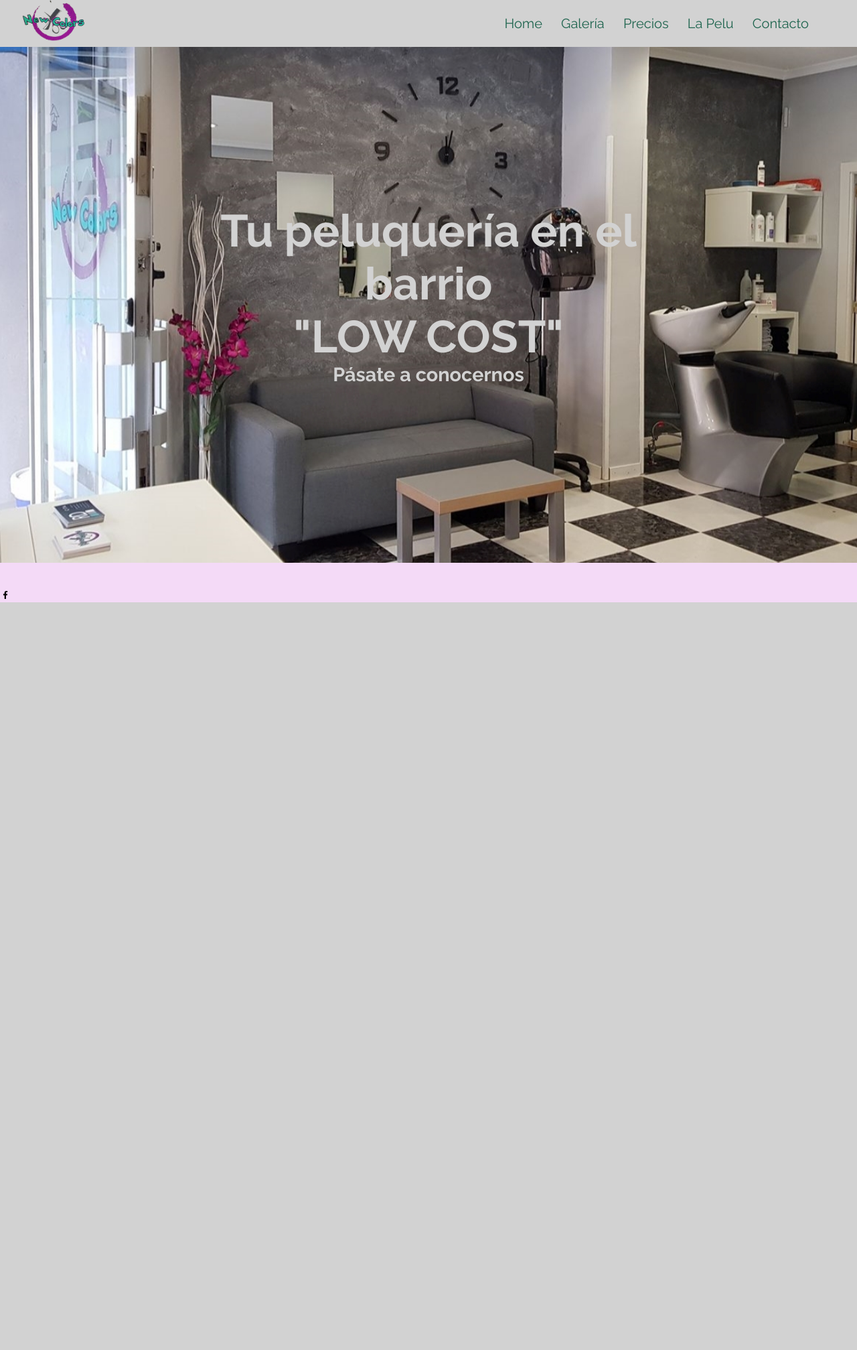
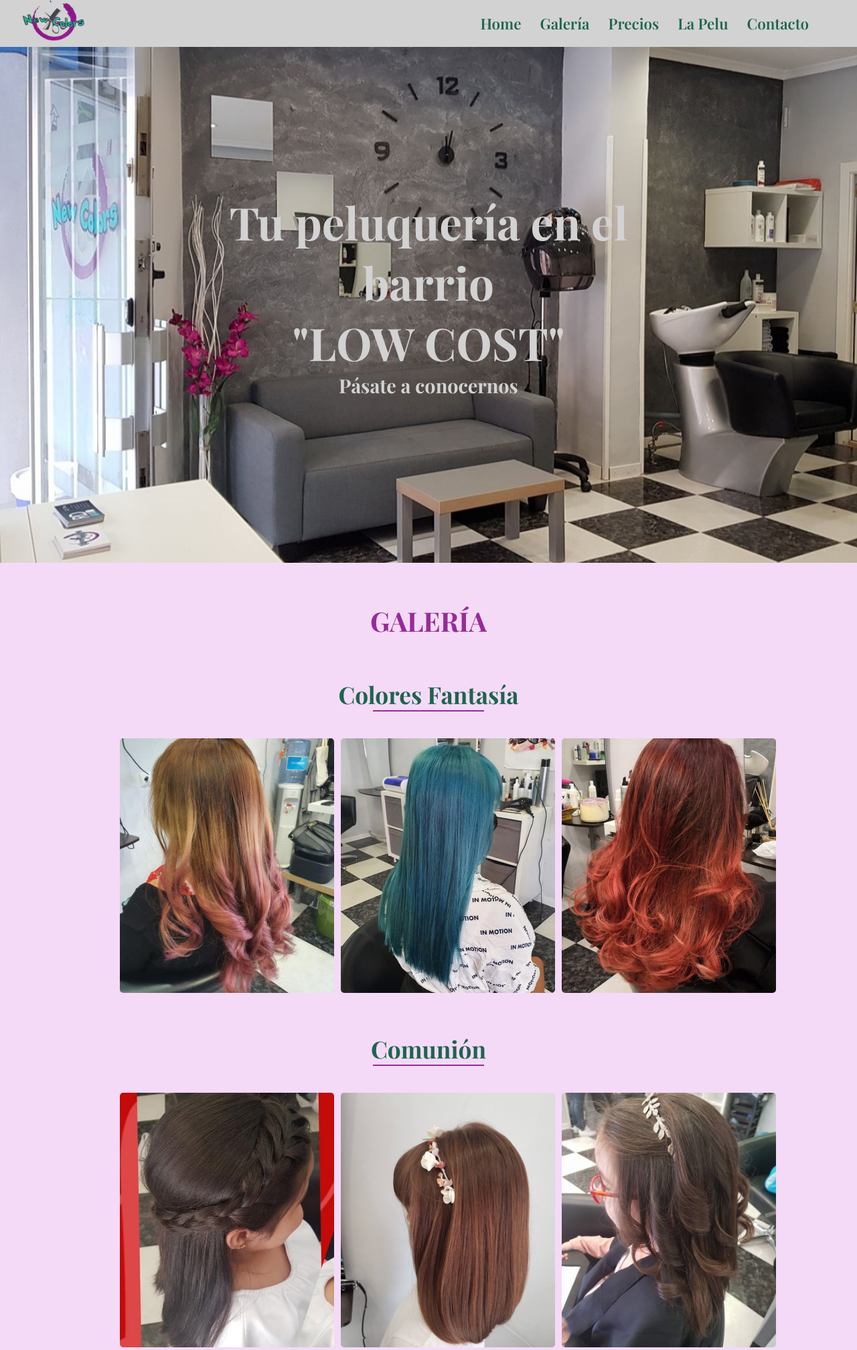
Before and after one commit to beacl3320/new-colors, a PHP site: page /home.html in a window 1280 px wide. Shown: the top 2015 px of the page at 67% size. Before the commit the page ends 899 px from the top, so only its background shows below. Run offline with PHP 8.4, Linux system fonts and the light colour scheme.

Commit message:
FEAT: add section gallery

```diff
--- a/css/style.css
+++ b/css/style.css
@@ -1,4 +1,5 @@
 @import url("https://fonts.googleapis.com/css2?family=Raleway:wght@300;400;700&display=swap");
+@import url("https://fonts.googleapis.com/css2?family=Playfair+Display:wght@400;600;700&display=swap");
 .header {
   background-image: url(/assets/salon-mobile.jpg);
   height: 100vh;
@@ -109,7 +110,8 @@
   .nav__link a {
     color: #1e644e;
     text-decoration: none;
-    font-size: 20px;
+    font-size: 1.4rem;
+    font-weight: 600;
     padding: 22px 12px;
   }
   .nav__hamburger {
@@ -143,6 +145,78 @@
     font-size: 1.8rem;
   }
 }
+.gallery {
+  width: 90%;
+  margin: 0 auto;
+}
+.gallery__title {
+  text-align: center;
+  color: #972B98;
+  margin: 60px 0;
+  font-size: 1.8rem;
+}
+.gallery__section {
+  width: 80%;
+  margin: 0 auto;
+}
+.gallery__section h4 {
+  text-align: center;
+  color: #1e644e;
+  /* margin-bottom: 30px; */
+  font-size: 1.5rem;
+}
+.gallery__line {
+  border-bottom: 2px solid #972B98;
+  width: 18%;
+  height: 2px;
+  margin: 0 auto 40px;
+}
+.gallery__images {
+  /* width: 60%;
+  margin: 0 auto; */
+  display: grid;
+  grid-template-columns: repeat(1, 1fr);
+  gap: 10px;
+  /* width: 70%; */
+  margin: 0 auto;
+  place-items: center;
+}
+.gallery__image {
+  width: 200px;
+  height: auto;
+  object-fit: cover;
+  border-radius: 5px;
+}
+.gallery__image--none {
+  display: none;
+}
+
+@media (min-width: 500px) {
+  .gallery__images {
+    grid-template-columns: repeat(2, 1fr);
+  }
+}
+@media (min-width: 800px) {
+  .gallery__title {
+    font-size: 2.5rem;
+  }
+  .gallery__section h4 {
+    margin-top: 60px;
+    font-size: 2.2rem;
+  }
+  .gallery__images {
+    grid-template-columns: repeat(3, 1fr);
+  }
+  .gallery__image {
+    width: 320px;
+    height: 380px;
+    object-fit: cover;
+    border-radius: 5px;
+  }
+  .gallery__image--none {
+    display: block;
+  }
+}
 * {
   margin: 0;
   padding: 0;
@@ -151,7 +225,8 @@
 
 body {
   background: #F4DAF7;
-  font-family: "Raleway", sans-serif;
+  /* font-family: 'Raleway', sans-serif; */
+  font-family: "Playfair Display", serif;
 }
 
 /*# sourceMappingURL=style.css.map */
--- a/home.html
+++ b/home.html
@@ -4,8 +4,11 @@
         <meta charset="UTF-8" />
         <meta http-equiv="X-UA-Compatible" content="IE=edge" />
         <meta name="viewport" content="width=device-width, initial-scale=1.0" />
-        <meta name='theme-color' content="#1E644E">
-        <link href='https://unpkg.com/boxicons@2.1.2/css/boxicons.min.css' rel='stylesheet'>
+        <meta name="theme-color" content="#1E644E" />
+        <link
+            href="https://unpkg.com/boxicons@2.1.2/css/boxicons.min.css"
+            rel="stylesheet"
+        />
         <link rel="stylesheet" href="css/style.css" />
         <title>New Colors</title>
     </head>
@@ -13,9 +16,9 @@
         <header class="header" id="home">
             <nav class="nav">
                 <div class="nav__logo">
-                <img src="/assets/logo.png" alt="logo new colors">
+                    <img src="/assets/logo.png" alt="logo new colors" />
                 </div>
-            <i class='bx bx-menu-alt-right nav__icon'></i>
+                <i class="bx bx-menu-alt-right nav__icon"></i>
                 <div class="nav__link">
                     <a href="#home">Home</a>
                     <a href="#galeria">Galería</a>
@@ -36,14 +39,98 @@
             </div> -->
             </nav>
             <div class="nav__title">
-            <h1 class="nav__h1">
-                Tu peluquería en el barrio
-            </h1 >
+                <h1 class="nav__h1">Tu peluquería en el barrio</h1>
                 <h1 class="nav__h1">"LOW COST"</h1>
                 <p class="nav__paragraph">Pásate a conocernos</p>
             </div>
         </header>
 
-        <i class='bx bxl-facebook'></i>
+        <!-- SECTION GAlLERY -->
+        <section class="gallery" id="galeria">
+            <h2 class="gallery__title">GALERÍA</h2>
+            <div class="gallery__section">
+                <h4>Colores Fantasía</h4>
+                <div class="gallery__line"></div>
+                <div class="gallery__images">
+                    <img
+                        src="/assets/colores-fantasia/fantasia1.jpg"
+                        class="gallery__image"
+                        alt="colores fantasia"
+                    />
+                    <img
+                        src="/assets/colores-fantasia/fantasia2.jpg"
+                        class="gallery__image"
+                        alt="colores fantasia"
+                    />
+                    <img
+                        src="/assets/colores-fantasia/fantasia3.jpg"
+                        class="gallery__image gallery__image--none"
+                        alt="colores fantasia"
+                    />
+                </div>
+
+                <h4>Comunión</h4>
+                <div class="gallery__line"></div>
+                <div class="gallery__images">
+                    <img
+                        src="/assets/comunion/comunion1.jpg"
+                        class="gallery__image"
+                        alt="peinados comunión"
+                    />
+                    <img
+                        src="/assets/comunion/comunion2.jpg"
+                        class="gallery__image"
+                        alt="peinados comunión"
+                    />
+                    <img
+                        src="/assets/comunion/comunion3.jpg"
+                        class="gallery__image gallery__image--none"
+                        alt="peinados comunión"
+                    />
+                </div>
+
+                <h4>Peinados</h4>
+                <div class="gallery__line"></div>
+                <div class="gallery__images">
+                    <img
+                        src="/assets/peinados/peinado1.jpg"
+                        class="gallery__image"
+                        alt="peinados comunión"
+                    />
+                    <img
+                        src="/assets/peinados/peinado2.jpg"
+                        class="gallery__image"
+                        alt="peinados comunión"
+                    />
+                    <img
+                        src="/assets/peinados/peinado3.jpg"
+                        class="gallery__image gallery__image--none"
+                        alt="peinados comunión"
+                    />
+                </div>
+
+                <h4>Tintes - Reflejos</h4>
+                <div class="gallery__line"></div>
+                <div class="gallery__images">
+                    <img
+                        src="/assets/tintes-reflejos/tinte1.jpg"
+                        class="gallery__image"
+                        alt="peinados comunión"
+                    />
+                    <img
+                        src="/assets/tintes-reflejos/tinte2.jpg"
+                        class="gallery__image"
+                        alt="peinados comunión"
+                    />
+                    <img
+                        src="/assets/tintes-reflejos/tinte3.jpg"
+                        class="gallery__image gallery__image--none"
+                        alt="peinados comunión"
+                    />
+                </div>
+            </div>
+        </section>
+
+        <i class="bx bxl-facebook"></i>
     </body>
 </html>
--- a/sass/_home.scss
+++ b/sass/_home.scss
@@ -0,0 +1,90 @@
+@use 'colors';
+
+.gallery{
+    width: 90%;
+    margin: 0 auto;
+
+    &__title{
+        text-align: center;
+        color: colors.$one-color;
+        margin: 60px 0;
+        font-size: 1.8rem;
+    }
+
+    &__section{
+        width: 80%;
+        margin: 0 auto;
+    }
+
+    &__section h4{
+        text-align: center;
+        color: colors.$two-color;
+        /* margin-bottom: 30px; */
+        font-size: 1.5rem;
+    }
+
+    &__line{
+        border-bottom: 2px solid #972B98;
+        width: 18%;
+        height: 2px;
+        margin: 0 auto 40px;
+    }
+
+    &__images{
+        /* width: 60%;
+        margin: 0 auto; */
+        display: grid;
+        grid-template-columns: repeat(1, 1fr);
+        gap: 10px;
+        /* width: 70%; */
+        margin: 0 auto;
+        place-items: center;
+    }
+
+    &__image{
+        width: 200px;
+        height: auto;
+        object-fit: cover;
+        border-radius: 5px;
+    }
+
+    &__image--none{
+        display: none;
+    }
+}
+
+@media (min-width: 500px){
+    .gallery{
+        &__images{
+            grid-template-columns: repeat(2, 1fr);
+        }
+    }
+}
+
+@media (min-width: 800px){
+    .gallery{
+
+        &__title{
+            font-size: 2.5rem;
+        }
+
+        &__section h4{
+            margin-top: 60px;
+            font-size: 2.2rem;
+        }
+        &__images{
+            grid-template-columns: repeat(3, 1fr);
+        }
+
+        &__image{
+            width: 320px;
+            height: 380px;
+            object-fit: cover;
+            border-radius: 5px;
+        }
+
+        &__image--none{
+            display: block;
+        }
+    }
+}
--- a/sass/_nav.scss
+++ b/sass/_nav.scss
@@ -121,7 +121,8 @@
         &__link a {
             color: colors.$two-color;
             text-decoration: none;
-            font-size: 20px;
+            font-size: 1.4rem;
+            font-weight: 600;
             padding: 22px 12px;
         }
 
--- a/sass/style.scss
+++ b/sass/style.scss
@@ -3,6 +3,7 @@
 @use 'home';
 
 @import url('https://fonts.googleapis.com/css2?family=Raleway:wght@300;400;700&display=swap');
+@import url('https://fonts.googleapis.com/css2?family=Playfair+Display:wght@400;600;700&display=swap');
 
 *{
     margin: 0;
@@ -12,5 +13,6 @@
 
 body{
     background: colors.$three-color;
-    font-family: 'Raleway', sans-serif;
+    /* font-family: 'Raleway', sans-serif; */
+    font-family: 'Playfair Display', serif;
 }
```
Also changed, not shown: 1 other file. Lines whose indentation alone changed are shown as unchanged.
